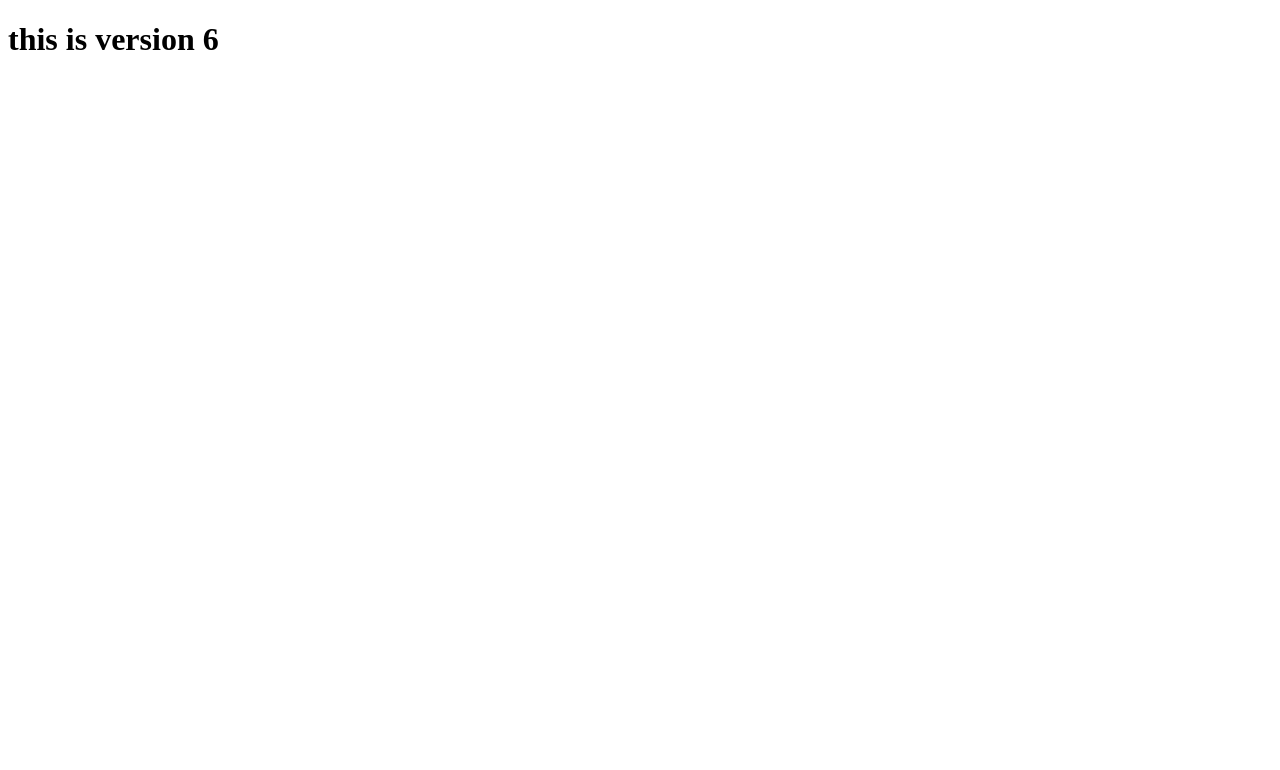
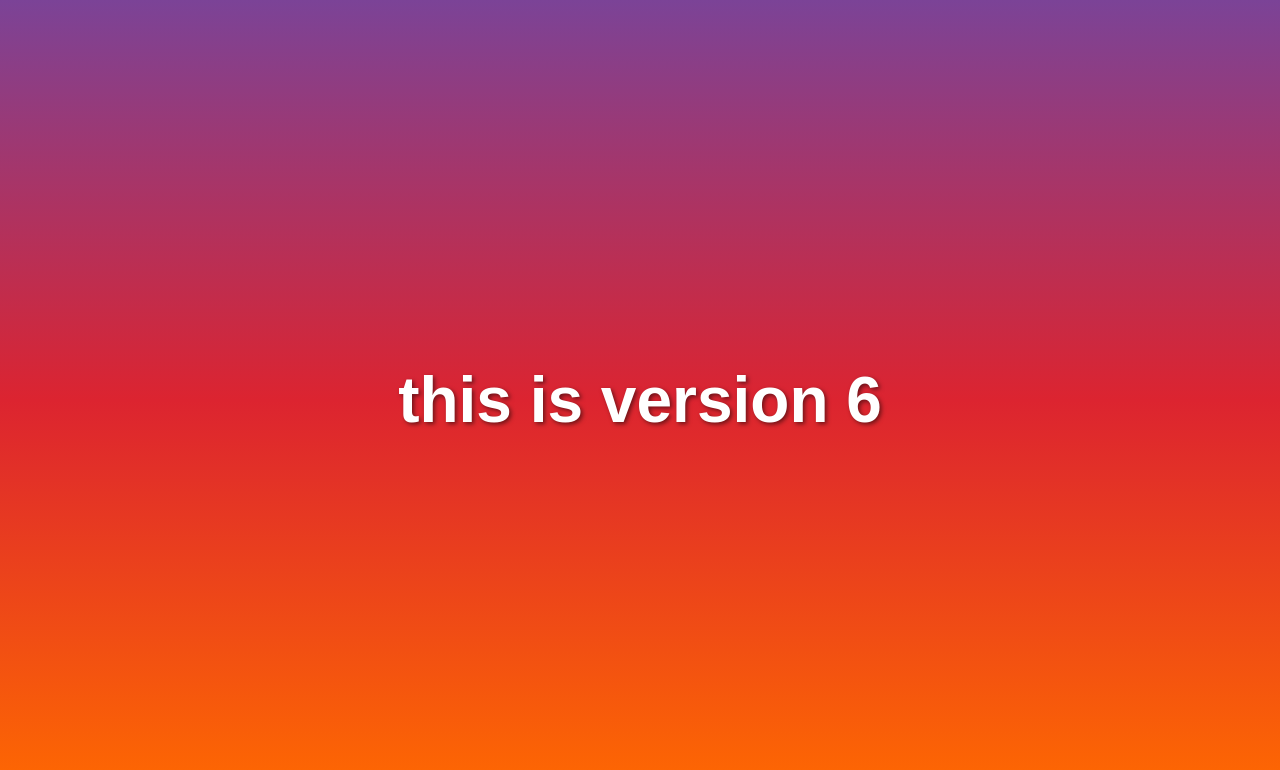
Before and after one commit to treealam/myrepo, a plain HTML site: page index.html in a window 1280 px wide. Drawn offline with Linux system fonts and the light colour scheme.

Commit message:
Added Design for Website

```diff
--- a/index.html
+++ b/index.html
@@ -4,6 +4,7 @@
     <meta charset="UTF-8">
     <meta name="viewport" content="width=device-width, initial-scale=1.0">
     <title>Document</title>
+    <link rel="stylesheet" href="styles.css">
 </head>
 <body>
     <h1> this is version 6 </h1>
--- /dev/null
+++ b/styles.css
@@ -0,0 +1,17 @@
+body {
+    margin: 0;
+    height: 100vh;
+    display: flex;
+    justify-content: center;
+    align-items: center;
+    background: linear-gradient(to bottom, #7b4397, #dc2430, #ff6a00);
+    font-family: Arial, sans-serif;
+    color: #fff;
+    text-align: center;
+}
+
+h1 {
+    font-size: 4em;
+    text-shadow: 2px 2px 4px rgba(0, 0, 0, 0.5);
+    margin: 0;
+}
```
